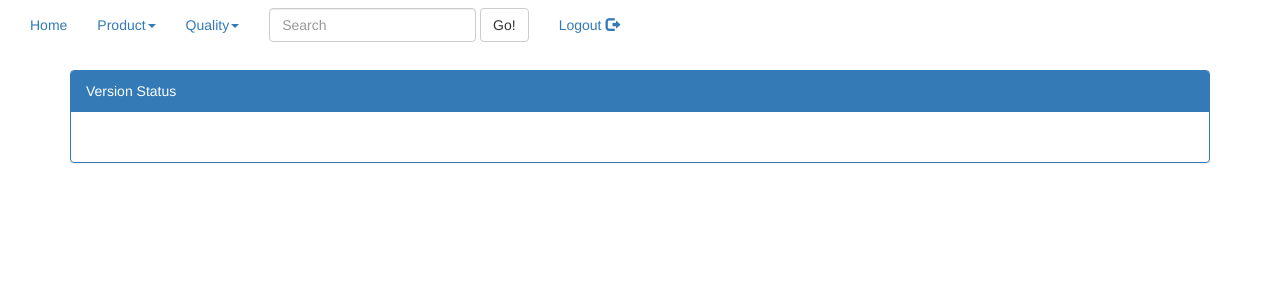
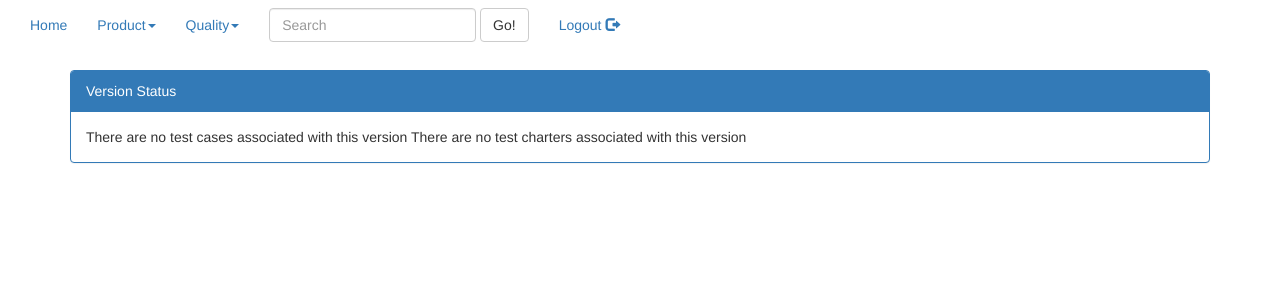
Before and after one commit to debata/TestManager, a Django app: page /version/1/results/ in a window 1280 px wide. Shown: the top 300 px of the page. Run offline with Django 3.2, Linux system fonts and the light colour scheme; the visitor is signed in with stand-in values (Sample User, id 1); data that the repository does not hold is empty; some libraries are stand-ins or nearby versions.

Commit message:
Improved version test status page

```diff
--- a/main/template/main/version_results.html
+++ b/main/template/main/version_results.html
@@ -5,8 +5,9 @@
 	<div class="panel panel-primary">
 		<div class="panel-heading">Version Status</div>
 		<div class="panel-body">
+			{% if all_test_results %}
 			<table class="table">
-			{% for key,values in all_results.items %}
+				{% for key,values in all_test_results.items %}
 				<tr>
 					<td>{{ key }}</td>
 					<td>{% for value in values %}
@@ -16,6 +17,24 @@
 				</tr>
 				{% endfor %}
 			</table>
+			{% else %}
+			There are no test cases associated with this version
+			{% endif %}
+			{% if all_test_sessions %}
+			<table class="table">
+				{% for key,values in all_test_sessions.items %}
+				<tr>
+					<td>{{ key }}</td>
+					<td>{% for value in values %}
+						{{ value.execution_date }}<br>
+						{% endfor %}
+					</td>
+				</tr>
+				{% endfor %}
+			</table>
+			{% else %}
+			There are no test charters associated with this version
+			{% endif %}
 		</div>
 	</div>
 </div>
--- a/main/views.py
+++ b/main/views.py
@@ -49,12 +49,18 @@ def show_test_cases(request, version_id=None):
 def view_version_results(request, version_id=None):
     context = dict()
     if version_id:
-        all_results= dict()
-        all_test_cases = TestCase.objects.filter(
-                versions__id=version_id)
-        for test_case in all_test_cases:
-            all_results[test_case] = TestResult.objects.filter(test_case__id=test_case.id)
-    context['all_results'] =  all_results
+        all_results = dict()
+        all_sessions = dict()
+        all_groups = TestGroup.objects.filter(
+                version__id=version_id)
+        for group in all_groups:
+            for test_case in group.test_cases.all():
+                all_results[group.name +": "+ str(test_case)] = TestResult.objects.filter(test_case__id=test_case.id, test_group__id=group.id)
+            for test_charter in group.test_charters.all():
+                all_sessions[group.name +": "+str(test_charter)] = TestSession.objects.filter(test_charter__id=test_charter.id, test_group__id=group.id)
+
+    context['all_test_results'] =  all_results
+    context['all_test_sessions'] =  all_sessions
     return render(request, "main/version_results.html", context)
 
 @login_required
@@ -319,7 +325,7 @@ def new_test_group(request, version_id):
     context = dict()
     context['entity_label'] = 'New Test Group'
     if request.method == 'POST':
-        form = TestGroupForm(request.POST)
+        form = TestGroupForm(version_id, request.POST)
         if form.is_valid():
             test_group = form.save(commit=False)
             test_group.version = Version.objects.get(id=version_id)
@@ -327,7 +333,7 @@ def new_test_group(request, version_id):
             form.save_m2m()
             return show_test_groups(request, version_id=test_group.version.id)
     else:
-        form = TestGroupForm()
+        form = TestGroupForm(version_id)
     context['form'] = form
     return render(request, 'main/entity_form.html', context)
 
```
Lines whose indentation alone changed are shown as unchanged.
